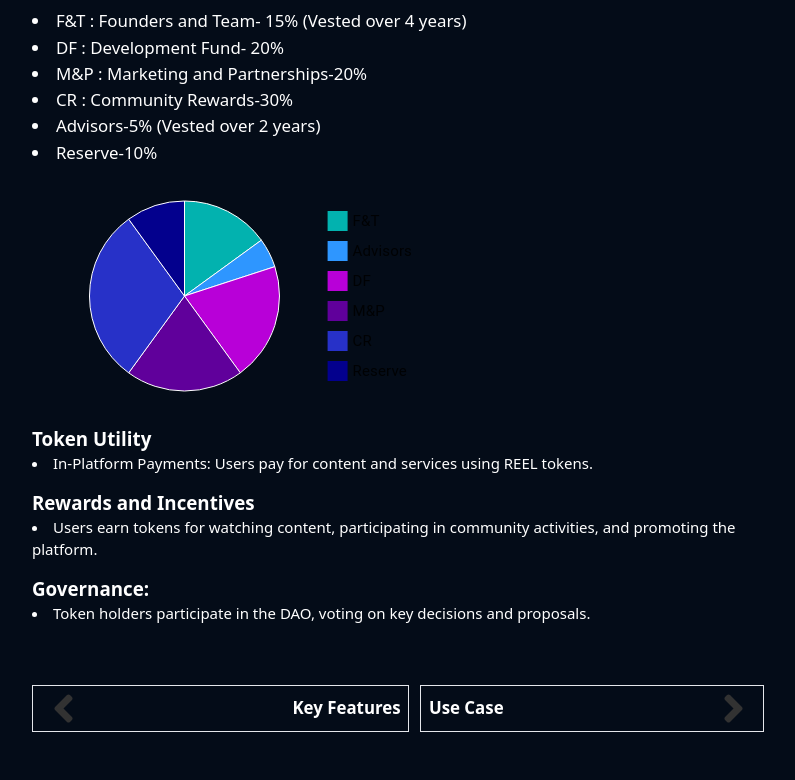
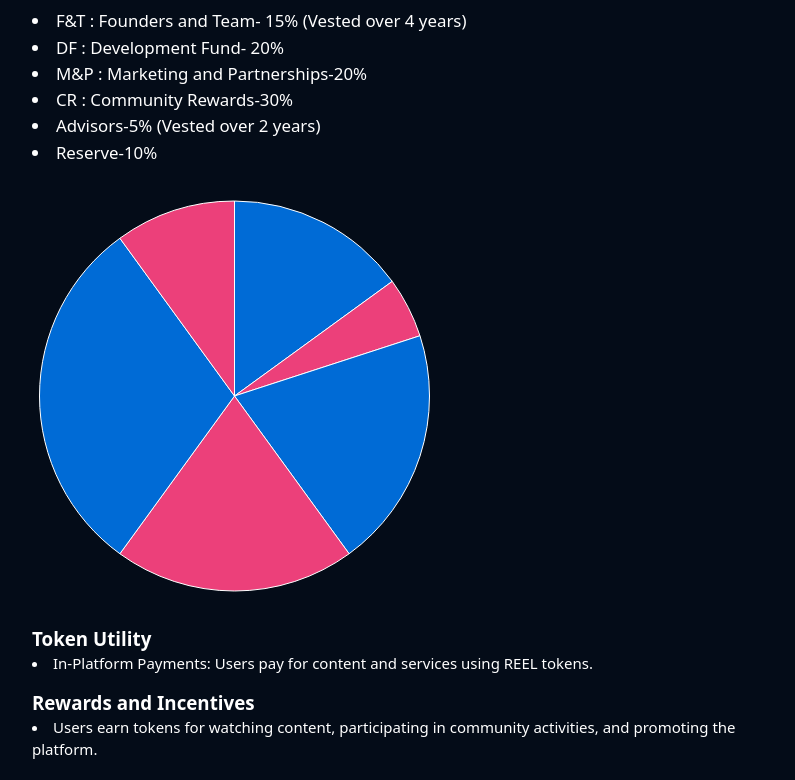
Before and after one commit to emetisuccess/reelchain, a React (Vite) app: page /tokenomics in a window 1280 px wide. Shown: the part 689-1469 px from the top of the page, without its empty margins (242-1037 px from the left). Built offline with nearby package versions, Linux system fonts and the light colour scheme; a web font is replaced by a local one.

Commit message:
Pie chart commit

```diff
--- a/src/components/Tokenomics.jsx
+++ b/src/components/Tokenomics.jsx
@@ -1,9 +1,36 @@
+import { useState } from "react";
 import wavy from "../../assets/wavy.mp4";
+import FormControlLabel from '@mui/material/FormControlLabel';
+import Stack from '@mui/material/Stack';
 import { PieChart } from "@mui/x-charts/PieChart";
+import Checkbox from '@mui/material/Checkbox';
 import { FaAngleRight, FaAngleLeft } from "react-icons/fa";
 import { Link } from "react-router-dom";
 
+
+
+const colors = ['#006BD6', '#EC407A'];
+const series = [
+  {
+    data: [
+      { id: 0, value: 15, label: "F&T" },
+      { id: 1, value: 5, label: "Advisors" },
+      { id: 2, value: 20, label: "DF" },
+      { id: 3, value: 20, label: "M&P" },
+      { id: 4, value: 30, label: "CR" },
+      { id: 5, value: 10, label: "Reserve" },
+    ],
+  },
+]
+
+
+
+
+
+
+
 const Tokenomics = () => {
+  // const [isHidden, setIsHidden] = useState(false);
   return (
     <div className="lg:container md:container md:mx-auto mb-16">
       <video autoPlay muted loop id="myVideo" className="myVideoBg mt-8">
@@ -36,22 +63,15 @@ const Tokenomics = () => {
             </ul>
           </div>
           <div className="my-8">
-            <PieChart
-              series={[
-                {
-                  data: [
-                    { id: 0, value: 15, label: "F&T" },
-                    { id: 1, value: 5, label: "Advisors" },
-                    { id: 2, value: 20, label: "DF" },
-                    { id: 3, value: 20, label: "M&P" },
-                    { id: 4, value: 30, label: "CR" },
-                    { id: 5, value: 10, label: "Reserve" },
-                  ],
-                },
-              ]}
-              width={400}
-              height={200}
-            />
+            <Stack>
+              <PieChart
+                series={series}
+                slotProps={{ legend: { hidden: true } }}
+                colors={colors}
+                width={500}
+                height={400}
+              />
+            </Stack>
           </div>
 
           <h2 className="text-white mt-4 text-xl font-bold">Token Utility</h2>
```
